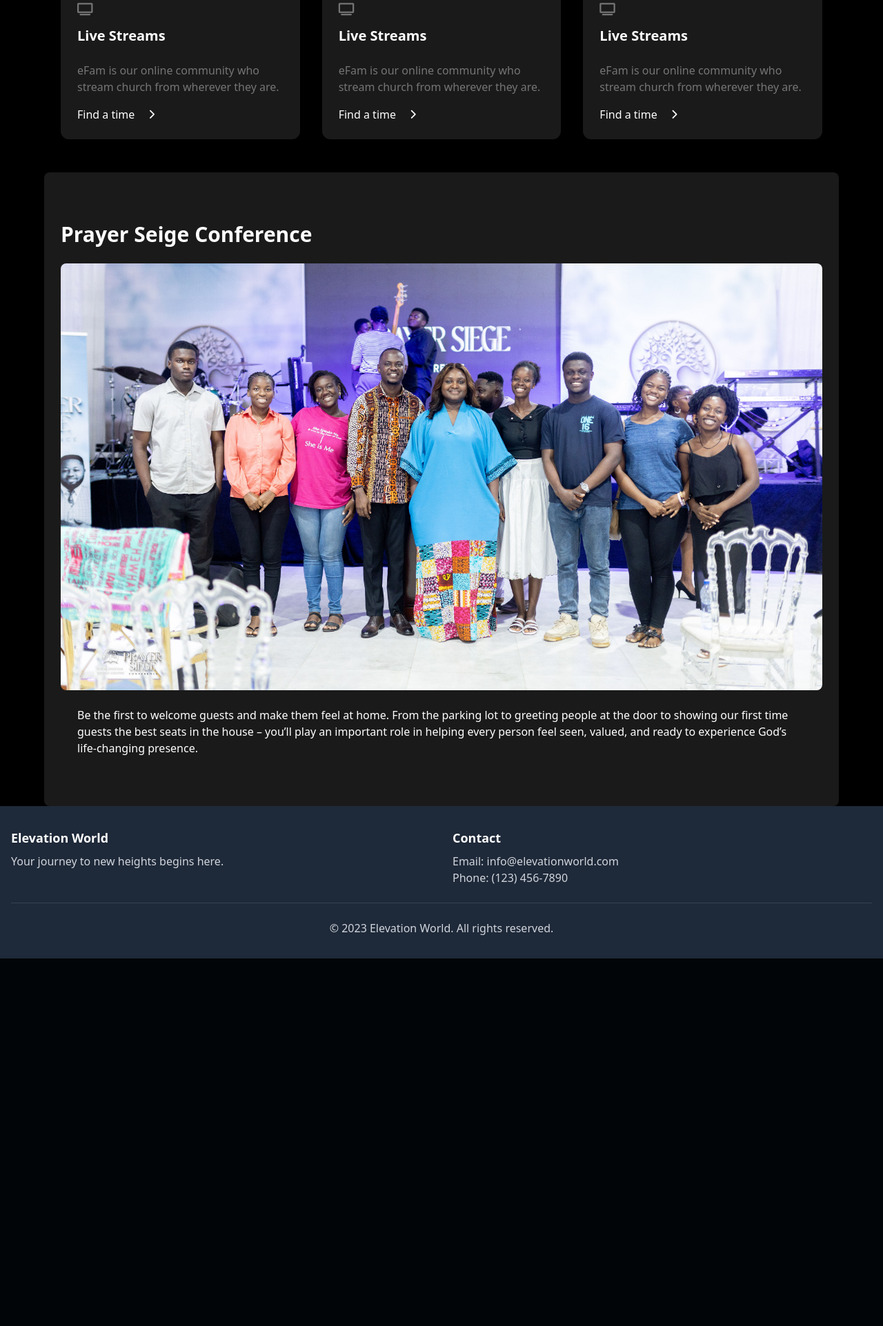
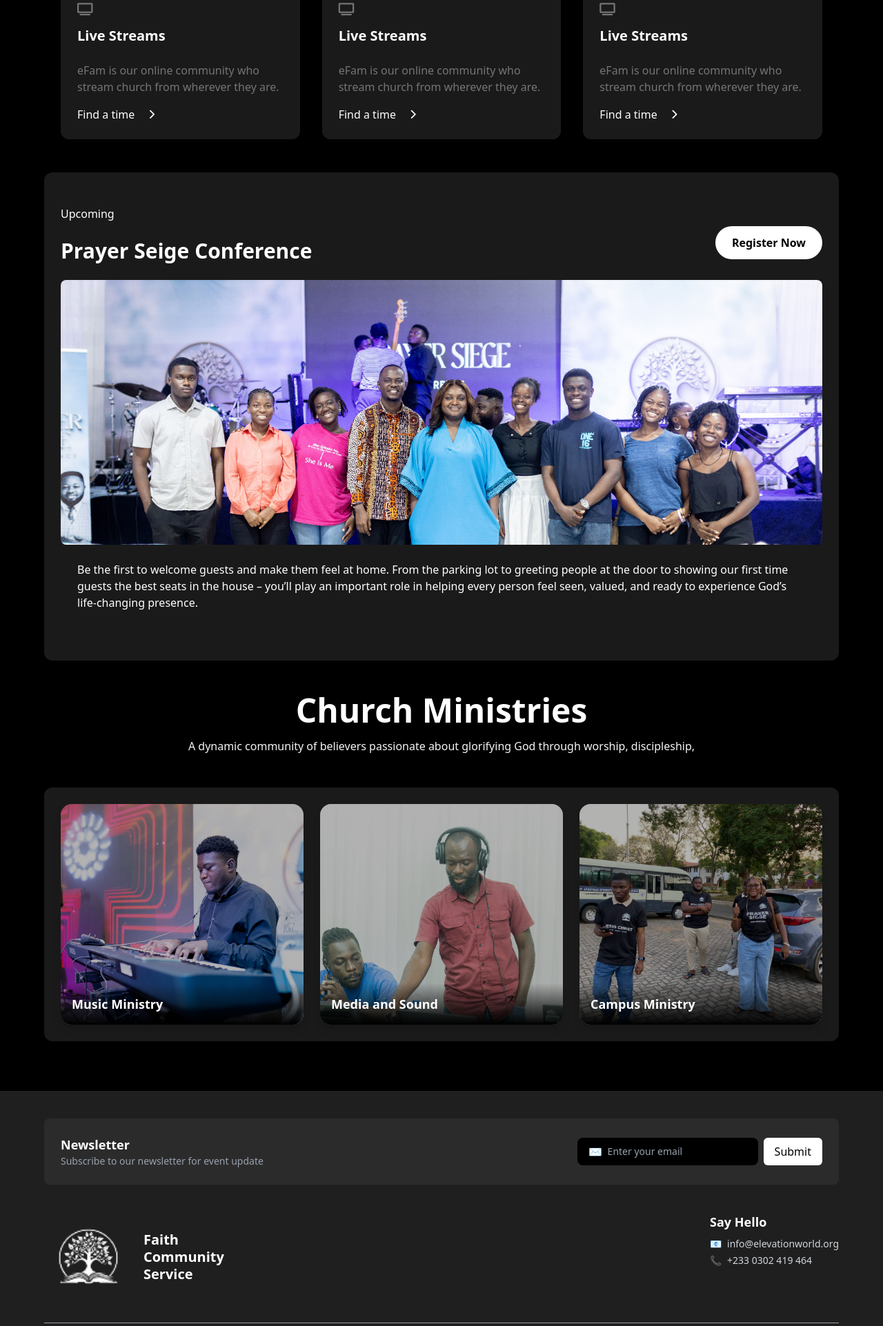
Before and after one commit to HansOheneba/elevationworld, a Flask app: page / in a window 1280 px wide. Shown: the part 996-2919 px from the top of the page at 69% size. Before the commit the page ends 2386 px from the top, so only its background shows below. Run offline with Flask 2, Linux system fonts and the light colour scheme.

Commit message:
index update

```diff
--- a/app.py
+++ b/app.py
@@ -7,4 +7,4 @@ app = Flask(__name__)
 app.register_blueprint(main_routes)
 
 if __name__ == "__main__":
-    app.run(debug=True)
+    app.run(debug=True, port=5001)
--- a/templates/base.html
+++ b/templates/base.html
@@ -4,6 +4,7 @@
     <meta charset="UTF-8" />
     <meta name="viewport" content="width=device-width, initial-scale=1.0" />
     <title>{{ title }} - Elevation World</title>
+     <link rel="icon" type="image/png" href="{{ url_for('static', filename='img/logoicon.png') }}">
     <script src="https://cdn.jsdelivr.net/npm/@tailwindcss/browser@4"></script>
 <link href="https://cdnjs.cloudflare.com/ajax/libs/font-awesome/6.0.0-beta3/css/all.min.css" rel="stylesheet">
 
--- a/templates/components/footer.html
+++ b/templates/components/footer.html
@@ -1,20 +1,60 @@
-<footer class="bg-gray-800 text-white py-8">
-  <div class="container mx-auto px-4">
-    <div class="grid grid-cols-1 md:grid-cols-2 gap-8">
+<footer class="bg-[#1f1f1f] text-gray-300 px-6 py-10">
+ <div class="max-w-6xl mx-auto">
+   <!-- Newsletter Section -->
+  <div class="max-w-6xl mx-auto mb-10">
+    <div class="bg-[#2b2b2b] p-6 rounded-lg flex flex-col md:flex-row md:items-center justify-between gap-4">
       <div>
-        <h3 class="text-lg font-bold mb-2">Elevation World</h3>
-        <p class="text-gray-300">Your journey to new heights begins here.</p>
+        <h4 class="text-white font-semibold text-lg">Newsletter</h4>
+        <p class="text-sm text-gray-400">Subscribe to our newsletter for event update</p>
       </div>
+      <form class="flex items-center gap-2 w-full md:w-auto">
+        <div class="flex items-center bg-black text-white px-4 py-2 rounded-lg w-full md:w-auto">
+          <span class="mr-2">✉</span>
+          <input type="email" placeholder="Enter your email" class="bg-transparent outline-none w-full placeholder:text-gray-400 text-sm" />
+        </div>
+        <button type="submit" class="bg-white text-black px-4 py-2 rounded-md font-medium">Submit</button>
+      </form>
+    </div>
+  </div>
+
+ <!-- Main Footer Content -->
+  <div class="max-w-6xl mx-auto grid md:grid-cols-2 gap-8 justify-between">
+    <!-- Logo and Name -->
+    <div class="flex items-center gap-4">
+      <img src="{{url_for('static', filename='img/logo.png')}}" alt="Logo" class="w-32 h-32 object-contain" />
       <div>
-        <h3 class="text-lg font-bold mb-2">Contact</h3>
-        <p class="text-gray-300">Email: info@elevationworld.com</p>
-        <p class="text-gray-300">Phone: (123) 456-7890</p>
+        <h2 class="text-white font-bold text-xl leading-tight">Faith<br />Community<br />Service</h2>
       </div>
     </div>
-    <div class="border-t border-gray-700 mt-6 pt-6 text-center">
-      <p class="text-gray-300">
-        &copy; 2023 Elevation World. All rights reserved.
-      </p>
+
+    <!-- Contact -->
+    <div class="flex justify-end">
+      <div>
+        <h4 class="text-white font-semibold text-lg mb-2">Say Hello</h4>
+        <div class="flex items-center gap-2 text-sm mb-1">
+          <span>📧</span>
+          <span>info@elevationworld.org</span>
+        </div>
+        <div class="flex items-center gap-2 text-sm">
+          <span>📞</span>
+          <span>+233 0302 419 464</span>
+        </div>
+      </div>
     </div>
   </div>
+
+  <!-- Divider -->
+  <div class="border-t border-gray-400 my-8"></div>
+
+  <!-- Footer Bottom -->
+  <div class="max-w-6xl mx-auto flex flex-col md:flex-row justify-between items-center text-sm text-white gap-4">
+    <div class="flex gap-6">
+      <a href="#" class="hover:text-white">Our Team</a>
+      <a href="#" class="hover:text-white">About Us</a>
+      <a href="#" class="hover:text-white">Privacy policy</a>
+      <a href="#" class="hover:text-white">Terms of Use</a>
+    </div>
+    <p>TEWC © 2025. All Rights Reserved.</p>
+  </div>
+ </div>
 </footer>
--- a/templates/index.html
+++ b/templates/index.html
@@ -1,96 +1,183 @@
 {% extends 'base.html' %} {% block content %}
 <div class="">
-
   <div>
     <!-- Hero Section -->
     <div class="relative h-[90vh]">
       <!-- Background image -->
-  <div class="absolute inset-0 bg-[url('{{url_for('static', filename='img/hero.jpg')}}')]
-       bg-cover bg-center"></div>
+      <div
+        class="absolute inset-0 bg-[url('{{url_for('static', filename='img/hero.jpg')}}')]
+       bg-cover bg-center"
+      ></div>
 
       <!-- Gradient overlay -->
-  <div class="absolute inset-0 bg-gradient-to-b from-black/80 to-black"></div>
+      <div
+        class="absolute inset-0 bg-gradient-to-b from-black/80 to-black"
+      ></div>
 
       <!-- Content -->
-    <div class="relative z-10 flex flex-col justify-center h-full max-w-6xl mx-auto px-6 text-white">
+      <div
+        class="relative z-10 flex flex-col justify-center h-full max-w-6xl mx-auto px-6 text-white"
+      >
         <h2 class="text-xl sm:text-2xl mb-2 font-medium">Welcome to</h2>
-    <h1 class="text-5xl sm:text-6xl font-bold leading-tight mb-4">ELEVATION WORLD</h1>
+        <h1 class="text-5xl sm:text-6xl font-bold leading-tight mb-4">
+          ELEVATION WORLD
+        </h1>
         <p class="max-w-xl text-gray-200 mb-6">
-      A dynamic community of believers passionate about glorifying God through worship, discipleship, service, and love.
-      Join us in building lives, impacting generations, and raising giants for the Kingdom.
+          A dynamic community of believers passionate about glorifying God
+          through worship, discipleship, service, and love. Join us in building
+          lives, impacting generations, and raising giants for the Kingdom.
         </p>
         <div class="flex gap-4">
-      <a href="#" class="bg-white text-black px-6 py-3 rounded-full font-semibold hover:bg-gray-200 transition">Get connected</a>
-      <a href="#" class="flex items-center gap-1 text-white hover:underline">Watch Live <span>➔</span></a>
+          <a
+            href="#"
+            class="bg-white text-black px-6 py-3 rounded-full font-semibold hover:bg-gray-200 transition"
+            >Get connected</a
+          >
+          <a href="#" class="flex items-center gap-1 text-white hover:underline"
+            >Watch Live <span>➔</span></a
+          >
         </div>
       </div>
     </div>
     <section class="max-w-6xl mx-auto px-6 text-center py-12">
-  <h1 class="font-bold text-4xl sm:text-5xl text-white">Find the right experience for you.</h1>
-  <p class="mt-4 text-gray-100 max-w-3xl mx-auto">A dynamic community of believers passionate about glorifying God through worship, discipleship, service, and love. Join us in building lives, impacting generations, and raising giants for the Kingdom.</p>
+      <h1 class="font-bold text-4xl sm:text-5xl text-white">
+        Find the right experience for you.
+      </h1>
+      <p class="mt-4 text-gray-100 max-w-3xl mx-auto">
+        A dynamic community of believers passionate about glorifying God through
+        worship, discipleship, service, and love. Join us in building lives,
+        impacting generations, and raising giants for the Kingdom.
+      </p>
     </section>
 
     <section class="max-w-6xl mx-auto px-6 py-12">
-  <div class="grid grid-cols-1 sm:grid-cols-2 lg:grid-cols-3 gap-8">
+      <div class="grid grid-cols-1 sm:grid-cols-2 lg:grid-cols-3 gap-8 w-full">
         <!-- Tile 1 -->
-    <div class="bg-[#1A1A1A] rounded-xl shadow-xl overflow-hidden ">
+        <div class="bg-[#1A1A1A] rounded-xl shadow-xl overflow-hidden">
           <div class="p-6 flex flex-col gap-4">
             <i class="fa-solid fa-tv text-lg text-[#757575]"></i>
             <h3 class="font-semibold text-xl text-white">Live Streams</h3>
-        <p class="mt-2 text-[#757575]">eFam is our online
-community who stream
-church from wherever they
-are.</p>
+            <p class="mt-2 text-[#757575]">
+              eFam is our online community who stream church from wherever they
+              are.
+            </p>
             <a href="#" class="flex items-center gap-5">
-          <span>Find a time</span><i class="fa-solid fa-chevron-right text-sm"></i>
+              <span>Find a time</span
+              ><i class="fa-solid fa-chevron-right text-sm"></i>
             </a>
           </div>
         </div>
         <!-- Tile 2 -->
-    <div class="bg-[#1A1A1A] rounded-xl shadow-xl overflow-hidden ">
+        <div class="bg-[#1A1A1A] rounded-xl shadow-xl overflow-hidden">
           <div class="p-6 flex flex-col gap-4">
             <i class="fa-solid fa-tv text-lg text-[#757575]"></i>
             <h3 class="font-semibold text-xl text-white">Live Streams</h3>
-        <p class="mt-2 text-[#757575]">eFam is our online
-community who stream
-church from wherever they
-are.</p>
+            <p class="mt-2 text-[#757575]">
+              eFam is our online community who stream church from wherever they
+              are.
+            </p>
             <a href="#" class="flex items-center gap-5">
-          <span>Find a time</span><i class="fa-solid fa-chevron-right text-sm"></i>
+              <span>Find a time</span
+              ><i class="fa-solid fa-chevron-right text-sm"></i>
             </a>
           </div>
         </div>
         <!-- Tile 3 -->
-    <div class="bg-[#1A1A1A] rounded-xl shadow-xl overflow-hidden ">
+        <div class="bg-[#1A1A1A] rounded-xl shadow-xl overflow-hidden">
           <div class="p-6 flex flex-col gap-4">
             <i class="fa-solid fa-tv text-lg text-[#757575]"></i>
             <h3 class="font-semibold text-xl text-white">Live Streams</h3>
-        <p class="mt-2 text-[#757575]">eFam is our online
-community who stream
-church from wherever they
-are.</p>
+            <p class="mt-2 text-[#757575]">
+              eFam is our online community who stream church from wherever they
+              are.
+            </p>
             <a href="#" class="flex items-center gap-5">
-          <span>Find a time</span><i class="fa-solid fa-chevron-right text-sm"></i>
+              <span>Find a time</span
+              ><i class="fa-solid fa-chevron-right text-sm"></i>
             </a>
           </div>
         </div>
       </div>
     </section>
 
+    <section
+      class="bg-[#1A1A1A] text-white py-12 max-w-6xl px-6 mx-auto rounded-xl"
+    >
+      <div class="flex justify-between items-center">
+        <div>
+        <h3>Upcoming</h3>
+        <h2 class="font-bold text-3xl py-6">Prayer Seige Conference</h2>
+      </div>
+      <div>
+        <button class="bg-white text-black px-6 py-3 rounded-full font-semibold hover:bg-gray-200 transition">
+          Register Now
+        </button>
+      </div>
+      </div>
+      <img
+        src="{{url_for('static', filename='img/seigeimg.jpg')}}"
+        alt="Image"
+        class="w-full rounded-lg h-96 object-cover object-top"
+      />
+      <div class="p-6">
+        <p class="">
+          Be the first to welcome guests and make them feel at home. From the
+          parking lot to greeting people at the door to showing our first time
+          guests the best seats in the house – you’ll play an important role in
+          helping every person feel seen, valued, and ready to experience God’s
+          life-changing presence.
+        </p>
+      </div>
+    </section>
 
-<section class="bg-[#1A1A1A] text-white py-12 max-w-6xl px-6 mx-auto rounded-lg">
+        <section class="max-w-6xl mx-auto px-6 text-center py-12">
+      <h1 class="font-bold text-4xl sm:text-5xl text-white">
+        Church Ministries
+      </h1>
+      <p class="mt-4 text-gray-100 max-w-3xl mx-auto">
+   A dynamic community of believers passionate about glorifying God through worship, discipleship,
+      </p>
+    </section>
 
-    <h2 class="font-bold text-3xl py-6">Prayer Seige Conference</h2>
-    <img src="{{url_for('static', filename='img/seigeimg.jpg')}}" alt="Image" class="w-full rounded-lg">
-    <div class="p-6">
-      <p class="">Be the first to welcome guests and make them feel at home. From the parking lot to greeting people at the
-door to showing our first time guests the best seats in the house – you’ll play an important role in helping
-every person feel seen, valued, and ready to experience God’s life-changing presence.</p>
+    <section class="pb-18 px-6">
+<div class="max-w-6xl mx-auto bg-[#1A1A1A] rounded-xl p-6">
+    <div class=" grid grid-cols-1 sm:grid-cols-2 md:grid-cols-3 gap-6">
+
+    <!-- Tile 1 -->
+    <div class="relative h-80 rounded-2xl overflow-hidden shadow-lg">
+      <div class="absolute inset-0 bg-[url({{url_for('static', filename='img/ministries1.jpg')}})] bg-cover bg-center"></div>
+      <div class="absolute inset-0 bg-black/30"></div> <!-- Dark overlay -->
+      <div class="absolute bottom-0 w-full text-white p-4 bg-gradient-to-b from-transparent to-black">
+        <h3 class="text-lg font-semibold">Music Ministry</h3>
+        <!-- <p class="text-sm">Find peace in the great outdoors</p> -->
+      </div>
+    </div>
+    <!-- Tile 1 -->
+    <div class="relative h-80 rounded-2xl overflow-hidden shadow-lg">
+      <div class="absolute inset-0 bg-[url({{url_for('static', filename='img/ministries2.jpg')}})] bg-cover bg-center"></div>
+      <div class="absolute inset-0 bg-black/30"></div> <!-- Dark overlay -->
+      <div class="absolute bottom-0 w-full text-white p-4 bg-gradient-to-b from-transparent to-black">
+        <h3 class="text-lg font-semibold">Media and Sound</h3>
+        <!-- <p class="text-sm">Find peace in the great outdoors</p> -->
+      </div>
+    </div>
+    <!-- Tile 1 -->
+    <div class="relative h-80 rounded-2xl overflow-hidden shadow-lg">
+      <div class="absolute inset-0 bg-[url({{url_for('static', filename='img/ministries3.jpg')}})] bg-cover bg-center"></div>
+      <div class="absolute inset-0 bg-black/30"></div> <!-- Dark overlay -->
+      <div class="absolute bottom-0 w-full text-white p-4 bg-gradient-to-b from-transparent to-black">
+        <h3 class="text-lg font-semibold">Campus Ministry</h3>
+        <!-- <p class="text-sm">Find peace in the great outdoors</p> -->
+      </div>
     </div>
 
+
+
+  </div>
+</div>
 </section>
-
 
   </div>
 
   {% endblock %}
+</div>
```
Also changed, not shown: static/img/icon.png (added), static/img/logoicon.png (added), static/img/ministries1.jpg (added), static/img/ministries2.jpg (added), static/img/ministries3.jpg (added). Lines whose indentation alone changed are shown as unchanged.
